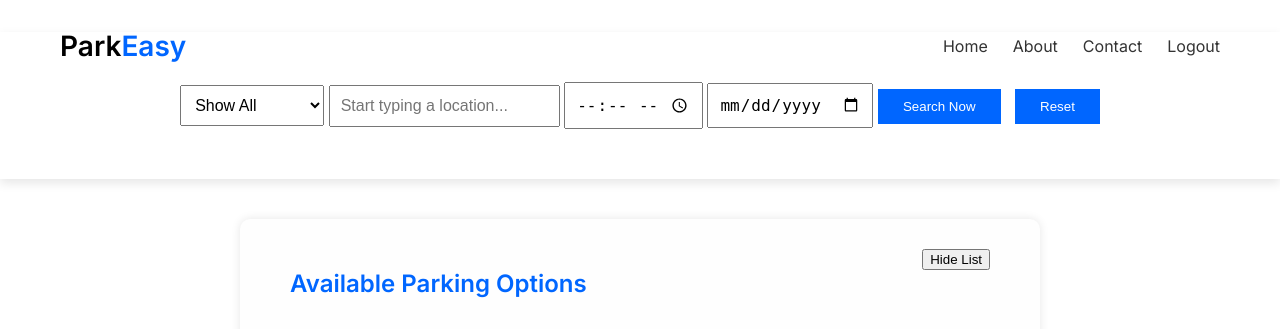
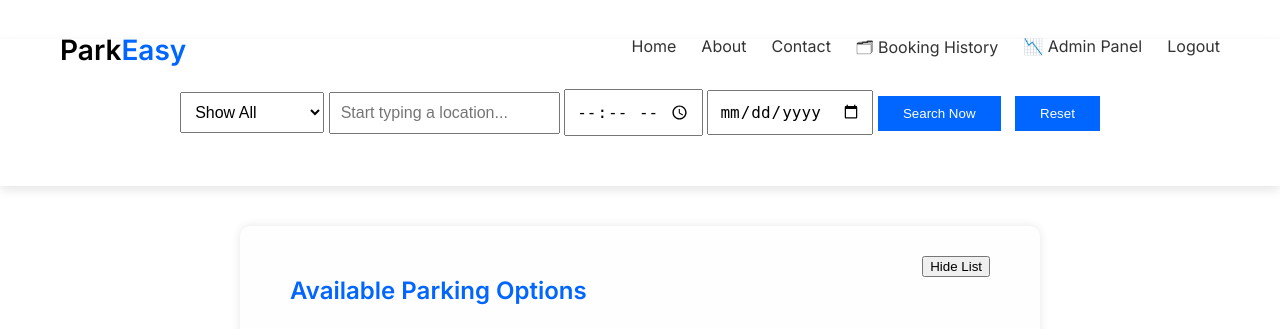
Before and after one commit to harishkhumkar95/ParkEasy, a Flask app: page / in a window 1280 px wide. Shown: the top 329 px of the page. Run offline with Flask 3, Linux system fonts and the light colour scheme; the visitor is signed in with stand-in values (Sample User, id 1); some libraries are stand-ins or nearby versions.

```diff
--- a/templates/home.html
+++ b/templates/home.html
@@ -15,10 +15,12 @@
   <nav class="navbar">
     <div class="logo">Park<span class="highlight">Easy</span></div>
     <ul class="nav-links">
-      <li><a href="#">Home</a></li>
-      <li><a href="#about">About</a></li>
-      <li><a href="#contact">Contact</a></li>
-      <li><a href="/logout">Logout</a></li>
+    <li><a href="/">Home</a></li>
+    <li><a href="#about">About</a></li>
+    <li><a href="#contact">Contact</a></li>
+    <li><a href="/my-bookings">🗂 Booking History</a></li>
+    <li><a href="/admin-dashboard">📉 Admin Panel</a></li>
+    <li><a href="/logout">Logout</a></li>
     </ul>
   </nav>
 
```
